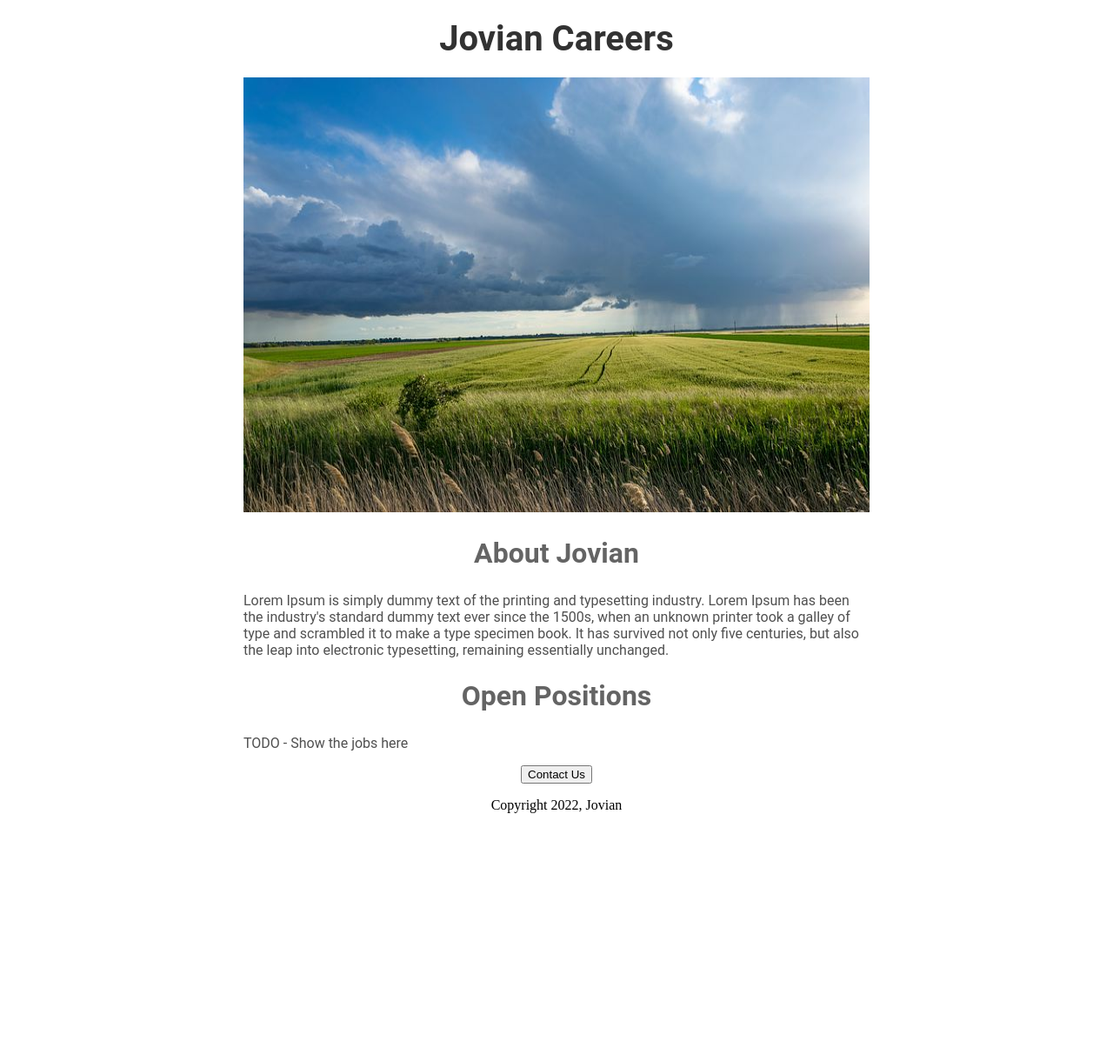
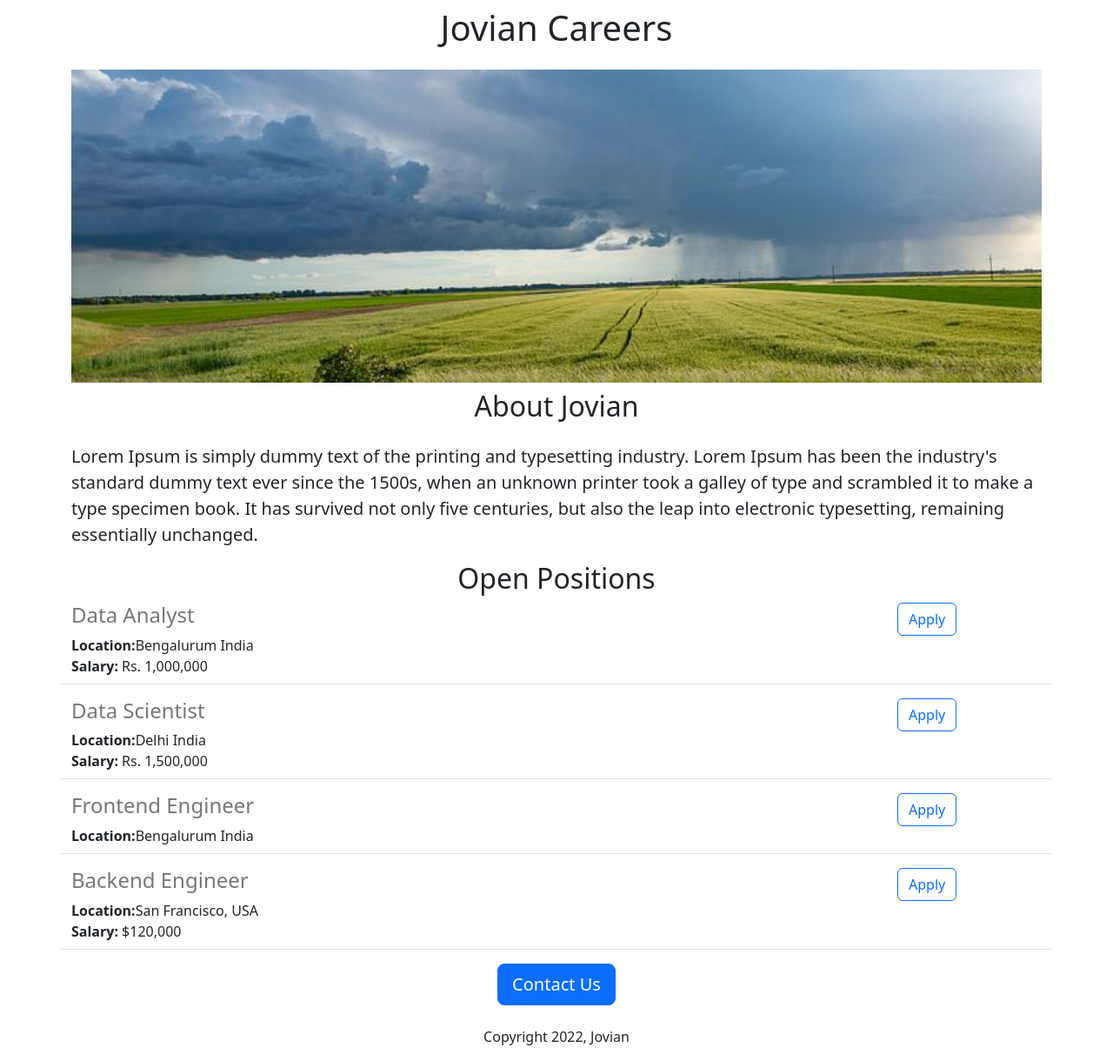
Before and after one commit to ian293382/FC-careers-website, a Flask app: page / in a window 1280 px wide. Shown: the whole page at 87% size. Before the commit the page ends 935 px from the top, so only its background shows below. Run offline with Flask 3, Linux system fonts and the light colour scheme.

Commit message:
Added dynamic data and API route

```diff
--- a/app.py
+++ b/app.py
@@ -1,11 +1,42 @@
-from flask import Flask, render_template
+from flask import Flask, render_template, jsonify
 
 app = Flask(__name__)
 
+JOBS = [
+  {
+    'id': 1,
+    'title': 'Data Analyst',
+    'location': 'Bengalurum India',
+    'salary': 'Rs. 1,000,000'
+  },
+  {
+    'id': 2,
+    'title': 'Data Scientist',
+    'location': 'Delhi India',
+    'salary': 'Rs. 1,500,000'
+  },
+  {
+    'id': 3,
+    'title': 'Frontend Engineer',
+    'location': 'Bengalurum India',
+  },
+  {
+    'id': 4,
+    'title': 'Backend Engineer',
+    'location': 'San Francisco, USA',
+    'salary': '$120,000'
+  },
+
+]
 @app.route("/")
 def hello_world():
-    return render_template('home.html')
-
+    return render_template('home.html',
+                            jobs=JOBS,
+                            company_name='Jovian'
+                          )
+@app.route("/api/jobs")
+def list_jobs():
+  return jsonify(JOBS)
 
 if __name__ == "__main__":
   app.run(host='0.0.0.0', debug=True)
--- a/templates/home.html
+++ b/templates/home.html
@@ -5,51 +5,35 @@
   <meta name="viewport" content="width=device-width, initial-scale=1.0" />
   <meta http-equiv="X-UA-Compatible" content="ie=edge" />
   <title>freeCodeCamp Careers</title>
+  <link href="https://cdn.jsdelivr.net/npm/bootstrap@5.3.1/dist/css/bootstrap.min.css" rel="stylesheet" integrity="sha384-4bw+/aepP/YC94hEpVNVgiZdgIC5+VKNBQNGCHeKRQN+PtmoHDEXuppvnDJzQIu9" crossorigin="anonymous">
+</head>
   <style>
-    *{
-      box-sizing: border-box;
-    }
-    h1 {
-      font-size: 40px;
-      line-height: 35px;
-      font-family: Roboto;
-      front-weight: normal;
-      color: rgba(50, 50, 50);
-      text-align: center;
+    .job_title{
+      color: #777777;
+      margin-bottom: 8px;
     }
     #banner{
+      height:360px;
       width: 100%;
-      height: 500px;
-      object-fit: covcover   }
-    h2 {
-      font-size: 32px;
-      line-height: 35px;
-      font-family: Roboto;
-      color: rgba(100, 100, 100);
-      text-align: center;
-    }
-    .bodytext {
-     font-family: Roboto;
-     color: rgba(80, 80, 80);
-    }
-    #container{
-      max-width: 720px;
-      margin: 0 auto;
+      object-fit:cover;
     }
   </style>
-</head>
 <body>
-  <div id="container">
-    <h1>Jovian Careers</h1>
-    <img id="banner" src="static/ginkela.jpeg">
-    <h2>About Jovian</h2>
-    <p class="bodytext">Lorem Ipsum is simply dummy text of the printing and typesetting industry. Lorem Ipsum has been the industry's standard dummy text ever since the 1500s, when an unknown printer took a galley of type and scrambled it to make a type specimen book. It has survived not only five centuries, but also the leap into electronic typesetting, remaining essentially unchanged.</p>
+  <div class="container">
+    <h1 class="text-center mt-2 mb-4">{{company_name}} Careers</h1>
+    <img class="img-fluid" id="banner" src="static/ginkela.jpeg" >
+    <h2 class="text-center mt-2 mb-4"> About Jovian</h2>
+    <p class="lead">Lorem Ipsum is simply dummy text of the printing and typesetting industry. Lorem Ipsum has been the industry's standard dummy text ever since the 1500s, when an unknown printer took a galley of type and scrambled it to make a type specimen book. It has survived not only five centuries, but also the leap into electronic typesetting, remaining essentially unchanged.</p>
 
-    <h2>Open Positions</h2>
-    <p class="bodytext">TODO - Show the jobs here</p>
-    <div style="text-align:center;">
-     <button>Contact Us</button>
-      <p>Copyright 2022, Jovian</p>
+    <h2 class="text-center">Open Positions</h2>
+    <div>
+      {% for job in jobs %}
+        {% include 'jobitem.html' %}
+      {% endfor %}
+    </div>
+    <div class="text-center">
+     <button class="btn btn-primary btn-lg">Contact Us</button>
+      <p class="mt-4">Copyright 2022, Jovian</p>
     </div>
   </div>
 </body>
--- /dev/null
+++ b/templates/jobitem.html
@@ -0,0 +1,19 @@
+
+<div class="border-bottom row" style="margin-bottom:16px; padding-bottom:8px;">
+  <div class="col-10">
+    <h4 class="job_title">
+        {{job['title']}}
+    </h4>
+    <div>
+      <b>Location:</b>{{job['location']}}
+    </div>
+    {% if 'salary' in job %}
+    <div>
+        <b>Salary:</b> {{job['salary']}}
+    </div>
+    {% endif %}
+  </div>
+  <div class="col-2">
+    <button type="button" class="btn btn-outline-primary">Apply</button>
+  </div>
+</div>
```
